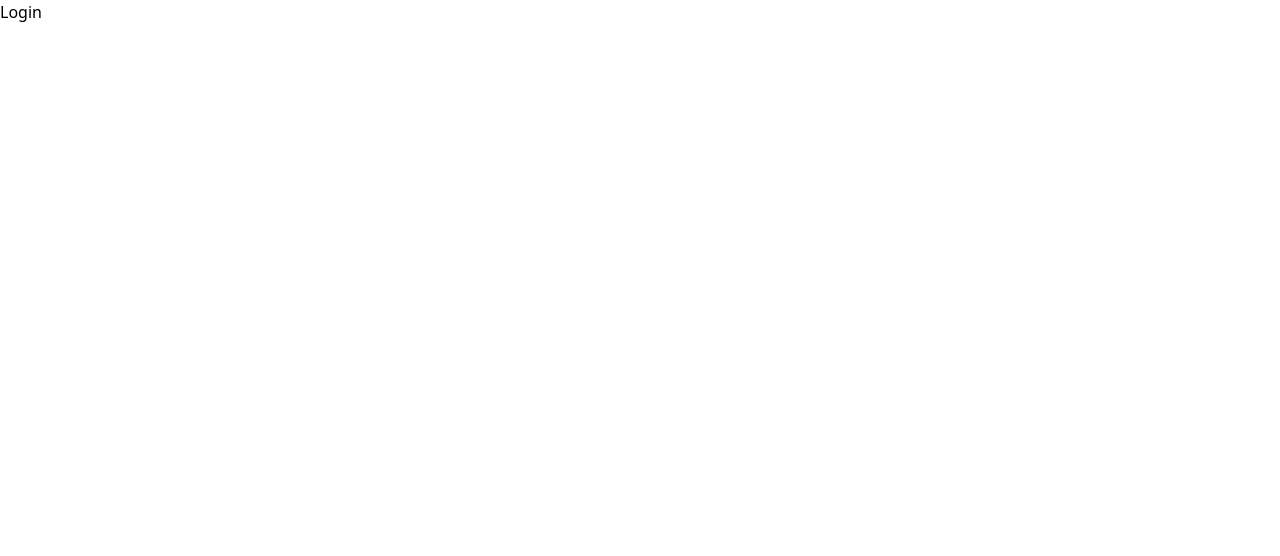
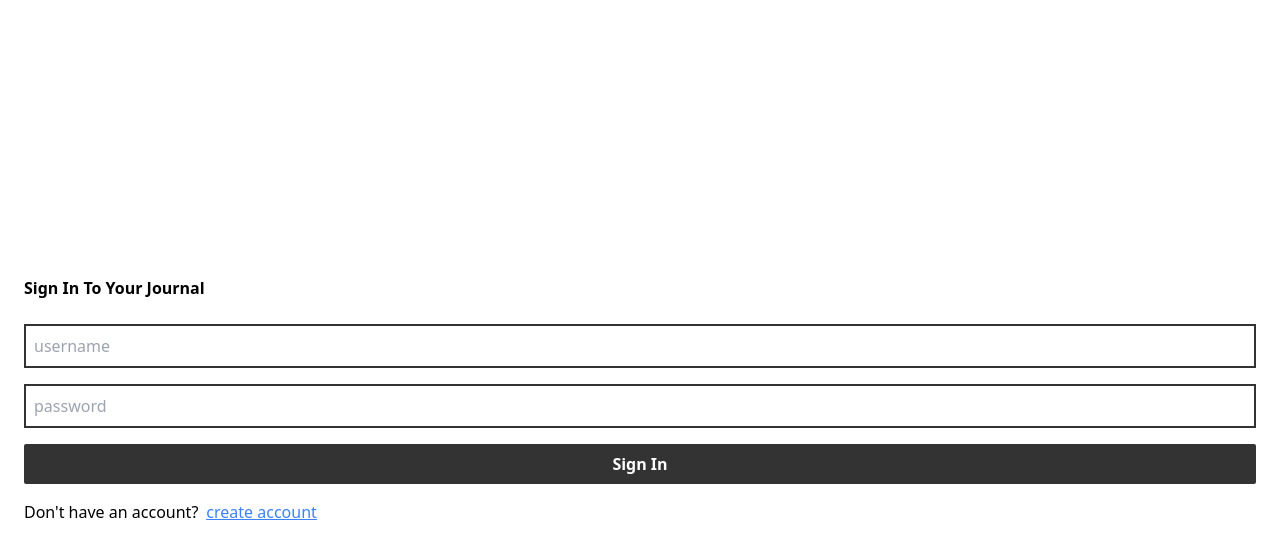
Before and after one commit to vulpes231/myfxjournal, a React (Vite) app: page / in a window 1280 px wide. Shown: the top 556 px of the page. Built offline with nearby package versions, Linux system fonts and the light colour scheme; the HTML template or start-up script is replaced by a standard one.

Commit message:
login page completed

```diff
--- /dev/null
+++ b/src/components/Custominput.jsx
@@ -0,0 +1,24 @@
+import React from "react";
+import { styles } from "../styles";
+
+const Custominput = ({
+  type,
+  name,
+  customClass,
+  value,
+  handleChange,
+  placeHolder,
+}) => {
+  return (
+    <input
+      type={type}
+      name={name}
+      className={`${customClass} ${styles.secondary.border} w-full p-2`}
+      value={value}
+      onChange={handleChange}
+      placeholder={placeHolder}
+    />
+  );
+};
+
+export default Custominput;
--- a/src/pages/Login.jsx
+++ b/src/pages/Login.jsx
@@ -1,7 +1,68 @@
-import React from "react";
+import React, { useState } from "react";
+import Custominput from "../components/Custominput";
+import { Link } from "react-router-dom";
 
 const Login = () => {
-  return <div>Login</div>;
+  const initialState = {
+    username: "",
+    password: "",
+  };
+
+  const [formData, setFormData] = useState(initialState);
+
+  const handleInputChange = (e) => {
+    const { name, value } = e.target;
+    setFormData((prev) => ({
+      ...prev,
+      [name]: value,
+    }));
+  };
+
+  const handleSubmit = (e) => {
+    e.preventDefault();
+    console.log(formData);
+  };
+
+  return (
+    <section className={`p-6 w-full h-screen flex items-center justify-center`}>
+      <div className="flex flex-col gap-6 w-full">
+        <h3 className="capitalize font-semibold">sign in to your journal</h3>
+        <form action="" className="flex flex-col gap-4">
+          <label htmlFor="username">
+            <Custominput
+              type={"text"}
+              placeHolder={"username"}
+              value={formData.username}
+              handleChange={handleInputChange}
+              name={"username"}
+            />
+          </label>
+          <label htmlFor="password">
+            <Custominput
+              type={"password"}
+              placeHolder={"password"}
+              value={formData.password}
+              handleChange={handleInputChange}
+              name={"password"}
+            />
+          </label>
+          <button
+            onClick={handleSubmit}
+            className="bg-[#333] text-[#fff] p-2 capitalize rounded-sm font-semibold"
+          >
+            sign in
+          </button>
+
+          <p className="flex items-center gap-2">
+            Don't have an account?
+            <span className="text-blue-500 underline">
+              <Link to={"/signup"}>create account</Link>
+            </span>
+          </p>
+        </form>
+      </div>
+    </section>
+  );
 };
 
 export default Login;
```
